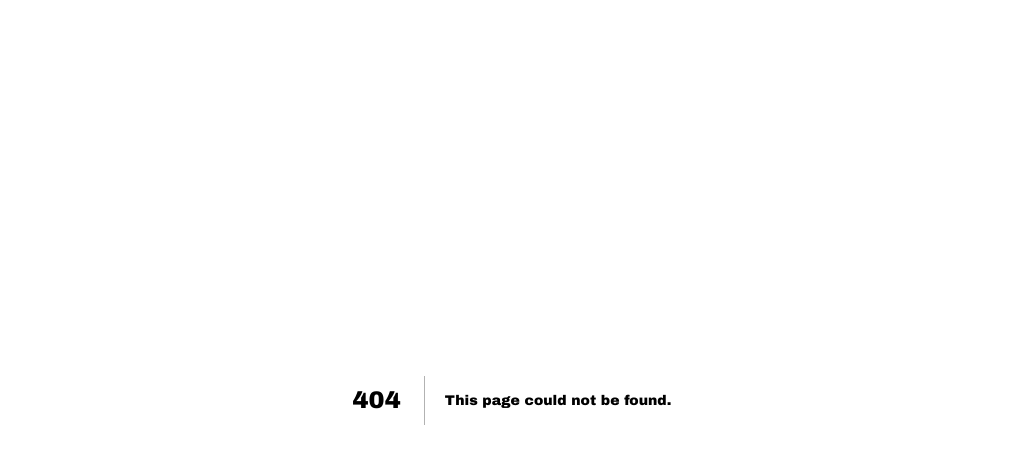
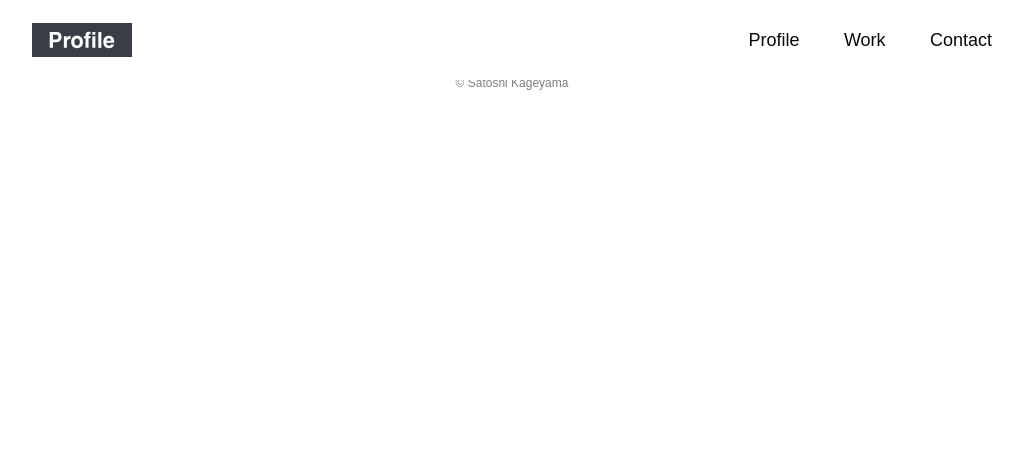
Before and after one commit to 12kagetti12/profile, a Next.js app: page /contact in a window 1280 px wide. Before the commit this address had no page. Shown: the top 464 px of the page, without its empty margins (128-1151 px from the left). Built offline with nearby package versions, Linux system fonts and the light colour scheme.

Commit message:
🐛 fix code and file name

```diff
--- a/src/components/Header/Header.jsx
+++ b/src/components/Header/Header.jsx
@@ -36,7 +36,7 @@ export function Header(){
                 </Link>
               </li>
               <li className={styles.c_nav_xRight}>
-                <Link href="/about">
+                <Link href="/contact">
                   Contact
                 </Link>
               </li>
--- a/src/pages/cntact.jsx
+++ b/src/pages/contact.jsx
@@ -3,14 +3,14 @@ import { Header } from '@/components/Header/Header';
 import { Footer } from '@/components/Footer/Footer';
 import styles from '@/styles/Home.module.css';
 
-export default function About() {
+export default function Contact() {
   return (
     <>
       <Head>
-        <title>Cntact</title>
+        <title>Contact</title>
       </Head>
       <Header/>
-      <div  id="areaTop">
+      <div id="areaTop">
         <h1>Hello world</h1>
       </div>
       <Footer />
```
